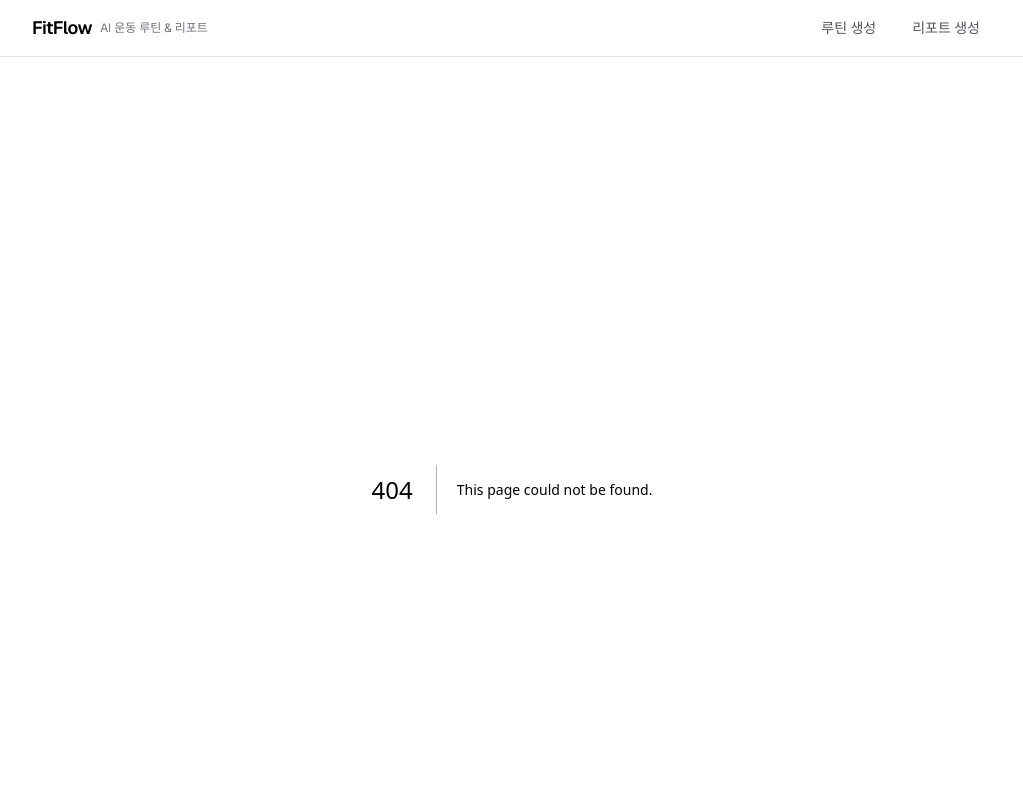
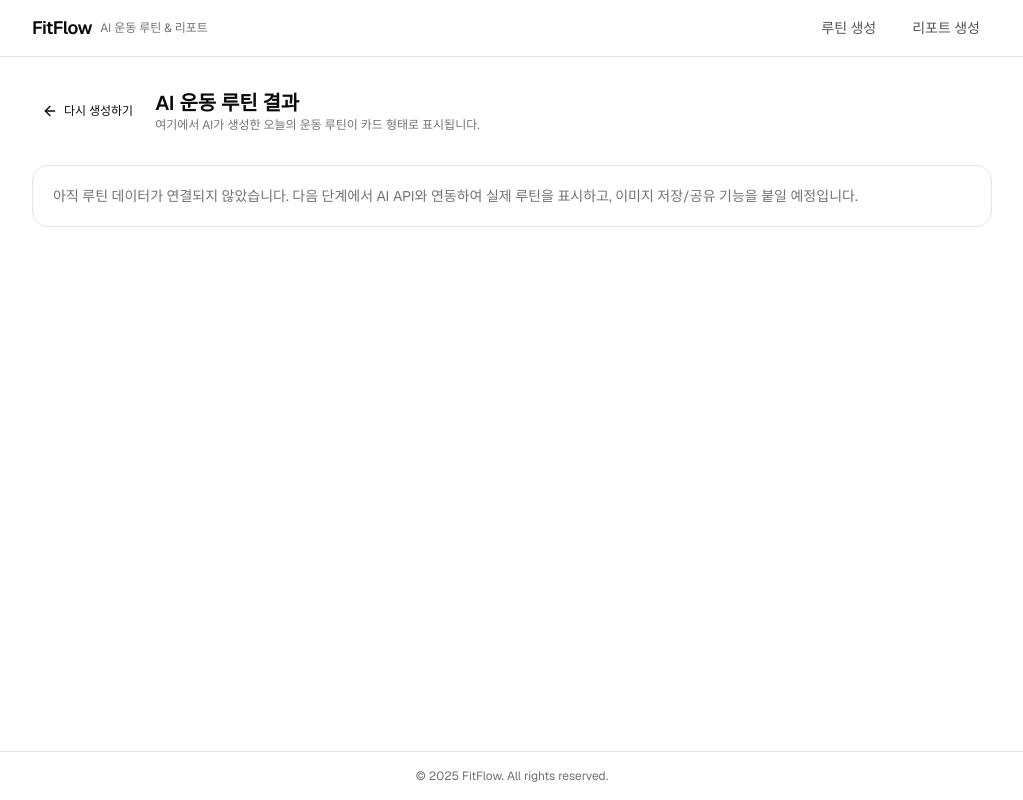
Before and after one commit to amh6281/exercise-record-app, a Next.js app: page /routine/result in a window 1280 px wide. Before the commit this address had no page. Shown: the top 800 px of the page, without its empty margins (128-1151 px from the left). Built offline with nearby package versions, Linux system fonts and the light colour scheme.

Commit message:
feat: 루틴 결과 페이지 추가

```diff
--- /dev/null
+++ b/app/routine/result/page.tsx
@@ -0,0 +1,29 @@
+import Link from "next/link";
+import { ArrowLeft } from "lucide-react";
+import { Button } from "@/components/ui/button";
+
+export default function RoutineResultPage() {
+  return (
+    <div className="space-y-8">
+      <div className="flex items-center gap-3">
+        <Button asChild variant="ghost" size="sm">
+          <Link href="/routine/new" className="flex items-center gap-1 text-xs">
+            <ArrowLeft className="h-3 w-3" />
+            다시 생성하기
+          </Link>
+        </Button>
+        <div>
+          <h1 className="text-xl font-semibold">AI 운동 루틴 결과</h1>
+          <p className="text-xs text-zinc-500 dark:text-zinc-400">
+            여기에서 AI가 생성한 오늘의 운동 루틴이 카드 형태로 표시됩니다.
+          </p>
+        </div>
+      </div>
+
+      <div className="rounded-2xl border bg-white p-5 text-sm text-zinc-500 dark:border-zinc-800 dark:bg-zinc-950 dark:text-zinc-400">
+        아직 루틴 데이터가 연결되지 않았습니다. 다음 단계에서 AI API와
+        연동하여 실제 루틴을 표시하고, 이미지 저장/공유 기능을 붙일 예정입니다.
+      </div>
+    </div>
+  );
+}
```
